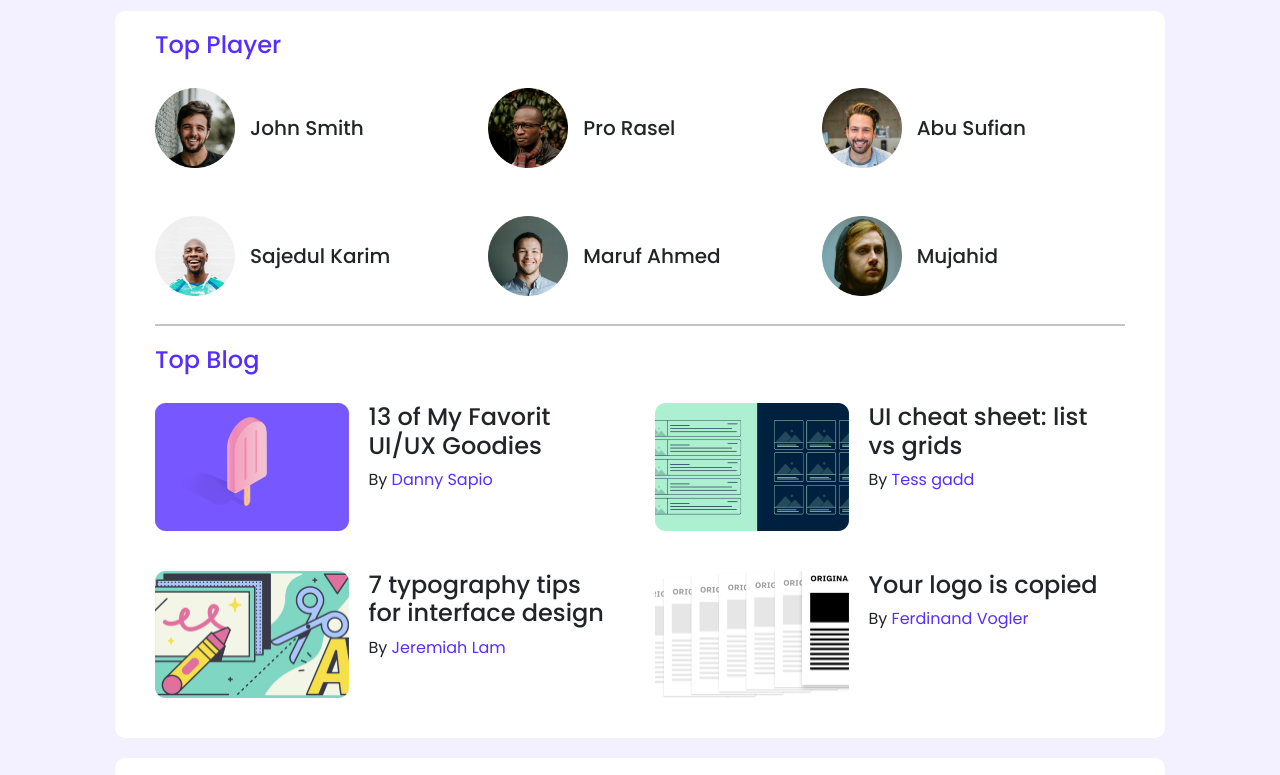
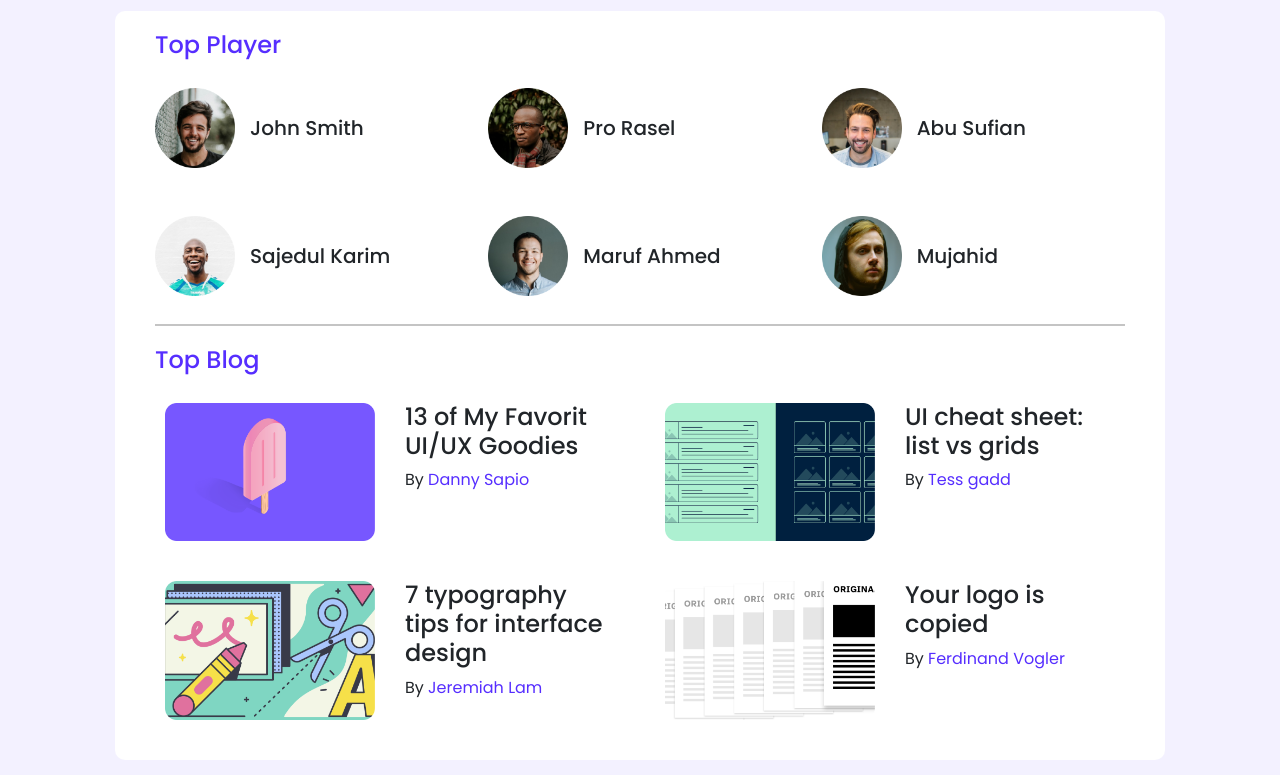
Before and after one commit to webmonjur/leader-board, a plain HTML site: page index.html in a window 1280 px wide. Shown: the part 97-872 px from the top of the page. Drawn offline with nearby package versions, Linux system fonts and the light colour scheme.

Commit message:
complete update

```diff
--- a/index.html
+++ b/index.html
@@ -47,7 +47,7 @@
                         </div>
                     </div>
                     <div class="row">
-                        <div class="col-lg-4">
+                        <div class="col-lg-4 col-md-6">
                             <div class="player">
                                 <div class="player-img">
                                     <img src="images/players/player-1.png" alt="">
@@ -58,7 +58,7 @@
                             </div>
                         </div>
 
-                        <div class="col-lg-4">
+                        <div class="col-lg-4 col-md-6">
                             <div class="player">
                                 <div class="player-img">
                                     <img src="images/players/player-2.png" alt="">
@@ -69,7 +69,7 @@
                             </div>
                         </div>
 
-                        <div class="col-lg-4">
+                        <div class="col-lg-4 col-md-6">
                             <div class="player">
                                 <div class="player-img">
                                     <img src="images/players/player-3.png" alt="">
@@ -80,7 +80,7 @@
                             </div>
                         </div>
 
-                        <div class="col-lg-4">
+                        <div class="col-lg-4 col-md-6">
                             <div class="player">
                                 <div class="player-img">
                                     <img src="images/players/player-4.png" alt="">
@@ -91,7 +91,7 @@
                             </div>
                         </div>
 
-                        <div class="col-lg-4">
+                        <div class="col-lg-4 col-md-6">
                             <div class="player">
                                 <div class="player-img">
                                     <img src="images/players/player-5.png" alt="">
@@ -102,7 +102,7 @@
                             </div>
                         </div>
 
-                        <div class="col-lg-4">
+                        <div class="col-lg-4 col-md-6">
                             <div class="player">
                                 <div class="player-img">
                                     <img src="images/players/player-6.png" alt="">
@@ -123,9 +123,13 @@
                     <div class="row">
                         <div class="col-lg-6">
                             <div class="blog-item">
+                                <div class="row">
+                                    <div class="col-md-6">
                                         <div class="blog-img">
                                             <img src="images/blogs/blog-1.png" alt="">
                                         </div>
+                                    </div>
+                                    <div class="col-md-6">
                                         <div class="blog-text">
                                             <h4>13 of My Favorit UI/UX Goodies</h4>
                                             <p>By <Span>Danny Sapio</Span></p>
@@ -133,38 +137,59 @@
                                     </div>
                                 </div>
 
+                            </div>
+                        </div>
+
                         <div class="col-lg-6">
                             <div class="blog-item">
+                                <div class="row">
+                                    <div class="col-md-6">
                                         <div class="blog-img">
                                             <img src="images/blogs/blog-2.png" alt="">
                                         </div>
+                                    </div>
+                                    <div class="col-md-6">
                                         <div class="blog-text">
                                             <h4>UI cheat sheet: list vs grids</h4>
                                             <p>By <Span>Tess gadd</Span></p>
                                         </div>
                                     </div>
                                 </div>
+                            </div>
+                        </div>
 
                         <div class="col-lg-6">
                             <div class="blog-item">
+                                <div class="row">
+                                    <div class="col-md-6">
                                         <div class="blog-img">
                                             <img src="images/blogs/blog-3.png" alt="">
                                         </div>
+                                    </div>
+                                    <div class="col-md-6">
                                         <div class="blog-text">
                                             <h4>7 typography tips for interface design</h4>
                                             <p>By <Span>Jeremiah Lam</Span></p>
                                         </div>
                                     </div>
                                 </div>
+                            </div>
+                        </div>
 
                         <div class="col-lg-6">
                             <div class="blog-item">
+                                <div class="row">
+                                    <div class="col-md-6">
                                         <div class="blog-img">
                                             <img src="images/blogs/blog-4.png" alt="">
                                         </div>
+                                    </div>
+                                    <div class="col-md-6">
                                         <div class="blog-text">
                                             <h4>Your logo is copied</h4>
                                             <p>By <Span>Ferdinand Vogler</Span></p>
+                                        </div>
+                                    </div>
                                 </div>
                             </div>
                         </div>
--- a/style.css
+++ b/style.css
@@ -13,7 +13,7 @@ body{
     background:#F3F1FF;
 }
 .container{
-    width:1080px !important;
+    max-width:1080px !important;
 }
 .header-navbar{
     background:#562EFF !important;
@@ -62,14 +62,7 @@ body{
 }
 .blog-item{
     display:flex;
-    margin:20px 0;
-}
-.blog-img{
-    width:45%;
-}
-.blog-text{
-    width:55%;
-    margin:0 20px;
+    margin:20px 10px;
 }
 
 .blog-text p span{
@@ -85,6 +78,7 @@ body{
     padding:20px;
     box-shadow:0 0 15px #f3f3f3;
     border-radius:20px;
+    margin:20px;
 }
 .course-details{
     margin-top:15px;
```
Lines whose indentation alone changed are shown as unchanged.
